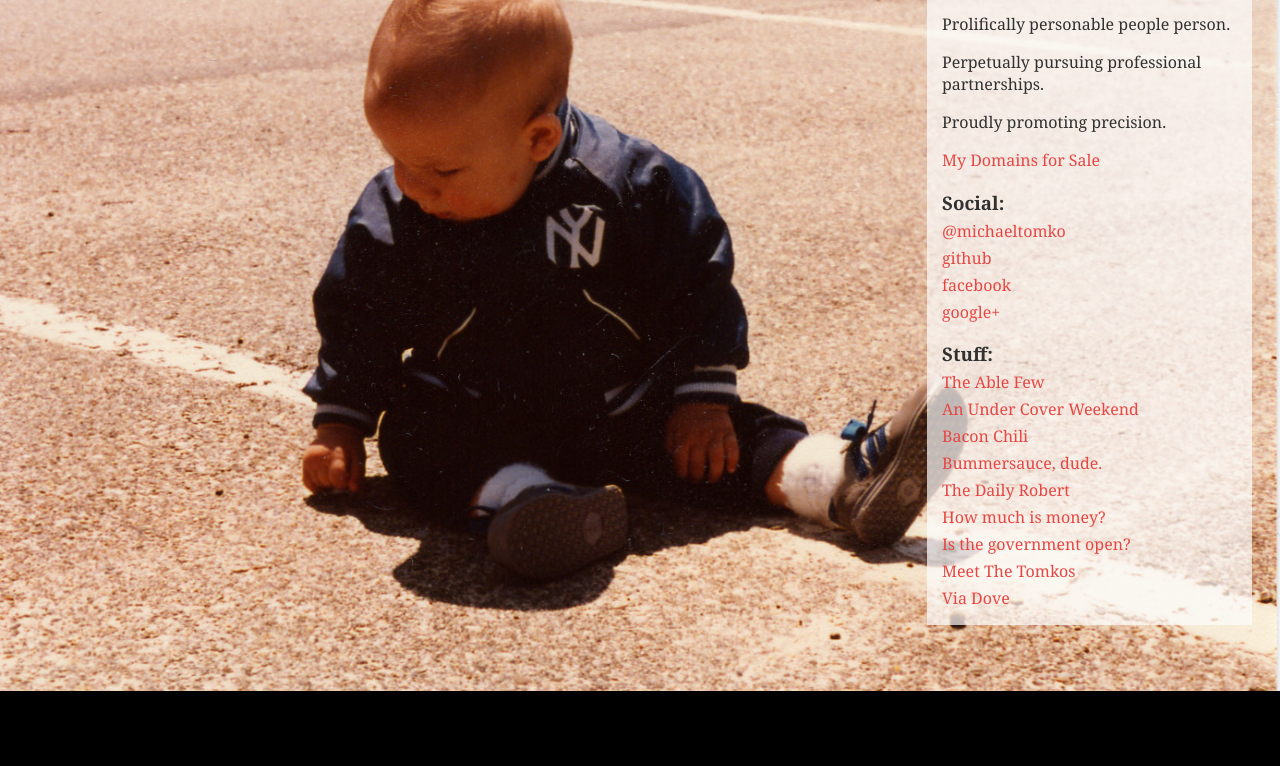
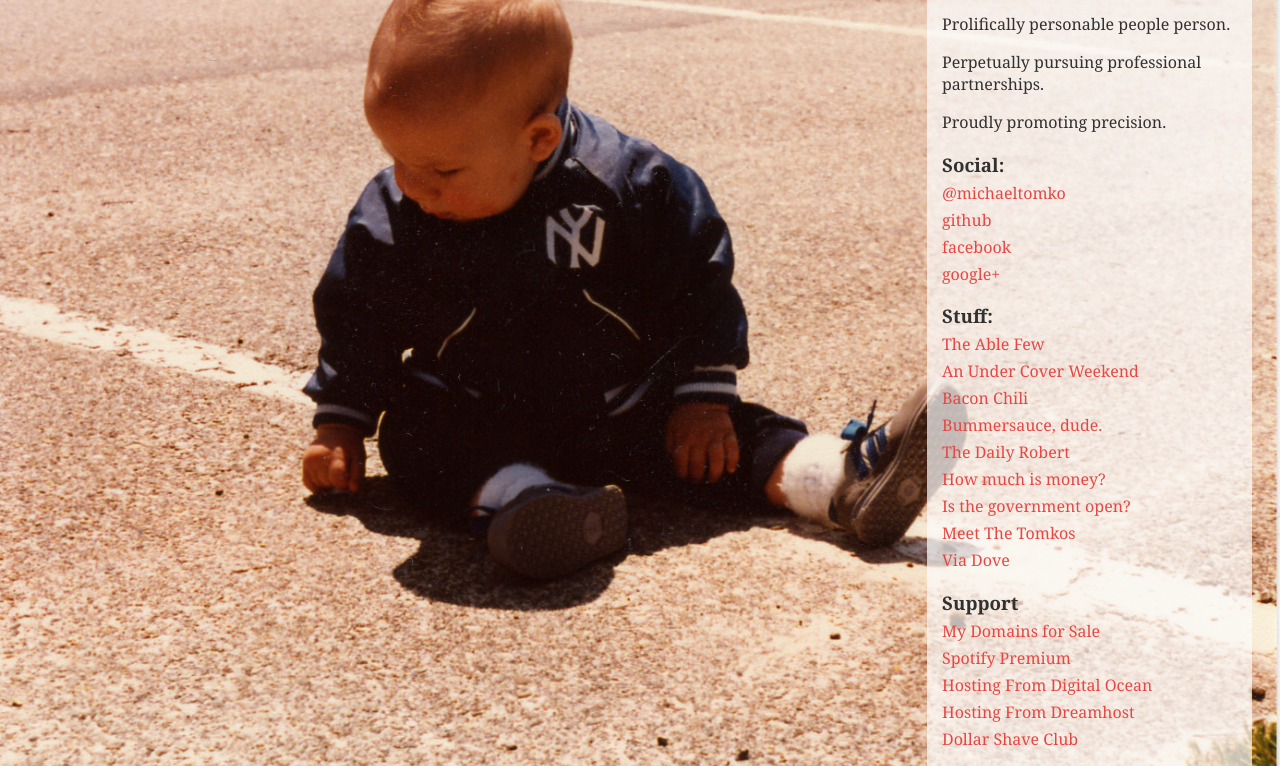
Before and after one commit to michaeltomko/tomkobombco.com, a plain HTML site: page index.html in a window 1280 px wide. Shown: the part 109-875 px from the top of the page. Before the commit the page ends 800 px from the top, so only its background shows below. Drawn offline with Linux system fonts and the light colour scheme.

Commit message:
Added affiliate section.

```diff
--- a/index.html
+++ b/index.html
@@ -91,7 +91,6 @@
       <p>Prolifically personable people person.</p>
       <p>Perpetually pursuing professional partnerships.</p>
       <p>Proudly promoting precision.</p>
-      <p><a href="http://namebox.io/michaeltomko" target="_blank">My Domains for Sale</a></p>
     </div>
     <div id="social">
       <h3>Social:</h3>
@@ -116,6 +115,16 @@
         <li><a href="http://www.viadove.com/" target="_blank">Via Dove</a></li>
       </ul>
     </div>
+    <div id="affiliate">
+      <h3>Support</h3>
+      <ul>
+        <li><a href="http://namebox.io/michaeltomko" target="_blank">My Domains for Sale</a></li>
+        <li><a href="http://spotify.extole.com/v2/share/5958037556756486116" target="_blank">Spotify Premium</a></li>
+        <li><a href="https://www.digitalocean.com/?refcode=2022ce541e64" target="_blank">Hosting From Digital Ocean</a></li>
+        <li><a href="http://www.dreamhost.com/r.cgi?1021889" target="_blank">Hosting From Dreamhost</a></li>
+        <li><a href="http://shaved.by/W9El" target="_blank">Dollar Shave Club</a></li>
+      </ul>
+    </div>
   </div>
   <script type="text/javascript">
 
```
Lines whose indentation alone changed are shown as unchanged.
